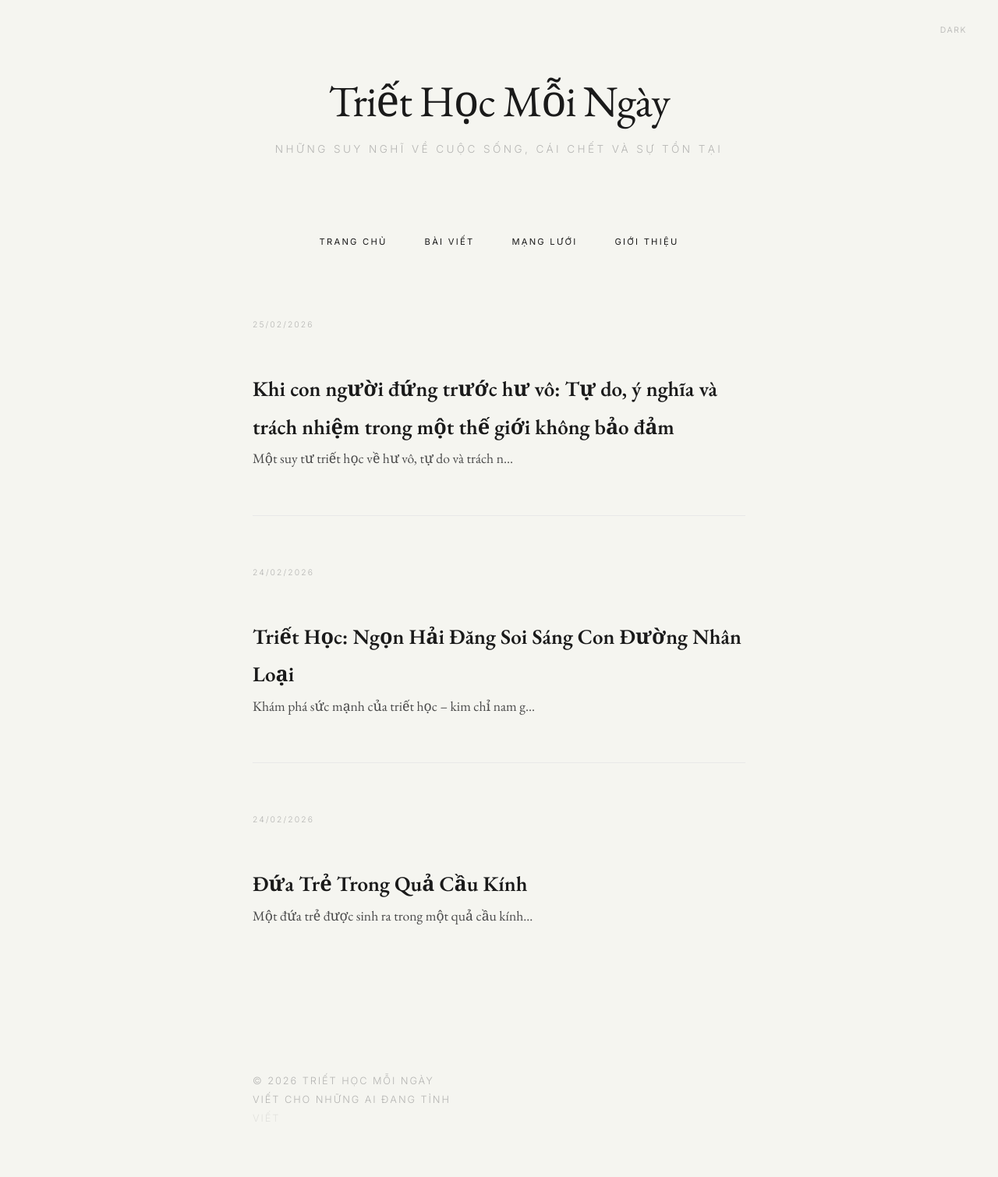
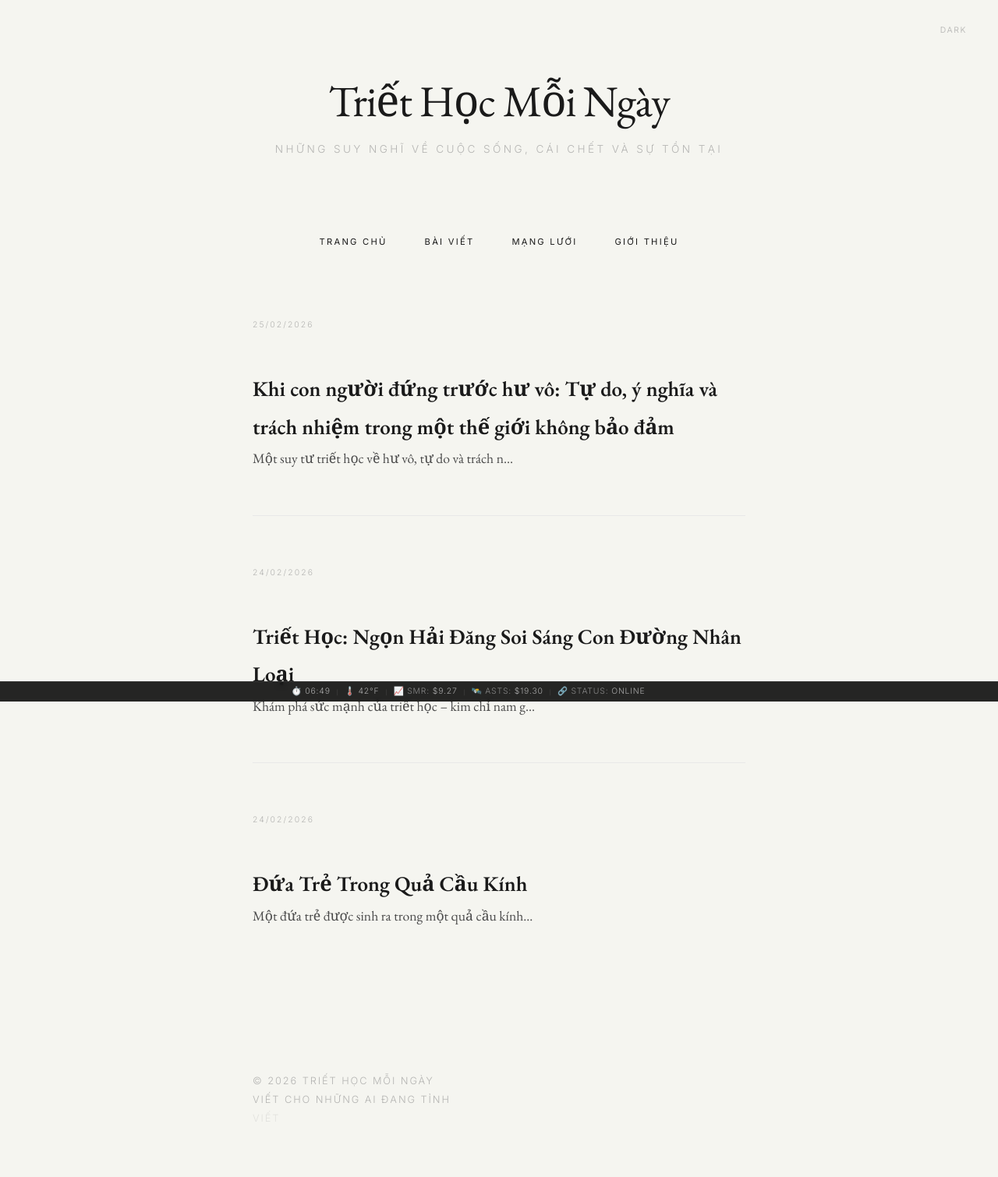
Before and after one commit to canneed02/triet-hoc-moi-ngay, a Jekyll site: the page built from index.html, in a window 1280 px wide. Shown: the whole page at 78% size. Built offline with Jekyll 4.4.1, drawn with Linux system fonts in a browser that asks for light colours.

Commit message:
Add: HUD Status Bar with real-time data

```diff
--- a/_layouts/default.html
+++ b/_layouts/default.html
@@ -103,5 +103,94 @@
         }
     })();
     </script>
+
+    <!-- HUD Status Bar -->
+    <div class="hud-bar">
+        <div class="hud-content" id="hudContent">
+            <span class="hud-item">⏱️ <span id="hudTime">--:--</span></span>
+            <span class="hud-sep">|</span>
+            <span class="hud-item">🌡️ <span id="hudWeather">--°F</span></span>
+            <span class="hud-sep">|</span>
+            <span class="hud-item">📈 SMR: <span id="hudSMR">--</span></span>
+            <span class="hud-sep">|</span>
+            <span class="hud-item">🛰️ ASTS: <span id="hudASTS">--</span></span>
+            <span class="hud-sep">|</span>
+            <span class="hud-item">🔗 STATUS: <span id="hudStatus">ONLINE</span></span>
+        </div>
+    </div>
+
+    <style>
+    .hud-bar {
+        position: fixed;
+        bottom: 0;
+        left: 0;
+        width: 100%;
+        height: 26px;
+        background: rgba(0, 0, 0, 0.85);
+        backdrop-filter: blur(5px);
+        -webkit-backdrop-filter: blur(5px);
+        border-top: 1px solid rgba(255, 255, 255, 0.08);
+        z-index: 99990;
+        display: flex;
+        align-items: center;
+        justify-content: center;
+        overflow: hidden;
+    }
+    .hud-content {
+        display: flex;
+        align-items: center;
+        gap: 8px;
+        white-space: nowrap;
+        animation: hudScroll 30s linear infinite;
+    }
+    @keyframes hudScroll {
+        0% { transform: translateX(0); }
+        100% { transform: translateX(-50%); }
+    }
+    .hud-item {
+        font-family: 'Inter', sans-serif;
+        font-size: 0.65rem;
+        font-weight: 300;
+        color: #888;
+        letter-spacing: 0.08em;
+        text-transform: uppercase;
+    }
+    .hud-sep {
+        color: #444;
+        font-size: 0.5rem;
+    }
+    .hud-item span {
+        color: #aaa;
+    }
+    .hud-item.up span { color: #4ade80; }
+    .hud-item.down span { color: #f87171; }
+    </style>
+
+    <script>
+    (function() {
+        // Update time
+        function updateTime() {
+            var now = new Date();
+            document.getElementById('hudTime').textContent = now.toLocaleTimeString('en-US', { hour12: false, hour: '2-digit', minute: '2-digit' });
+        }
+        setInterval(updateTime, 1000);
+        updateTime();
+
+        // Mock market data (replace with real API later)
+        function updateMarketData() {
+            // Simulated prices for demo
+            var smrPrice = (Math.random() * 10 + 8).toFixed(2);
+            var astsPrice = (Math.random() * 3 + 18).toFixed(2);
+
+            document.getElementById('hudSMR').textContent = '$' + smrPrice;
+            document.getElementById('hudASTS').textContent = '$' + astsPrice;
+        }
+        setInterval(updateMarketData, 15000);
+        updateMarketData();
+
+        // Weather (mock for now)
+        document.getElementById('hudWeather').textContent = '42°F';
+    })();
+    </script>
 </body>
 </html>
```
